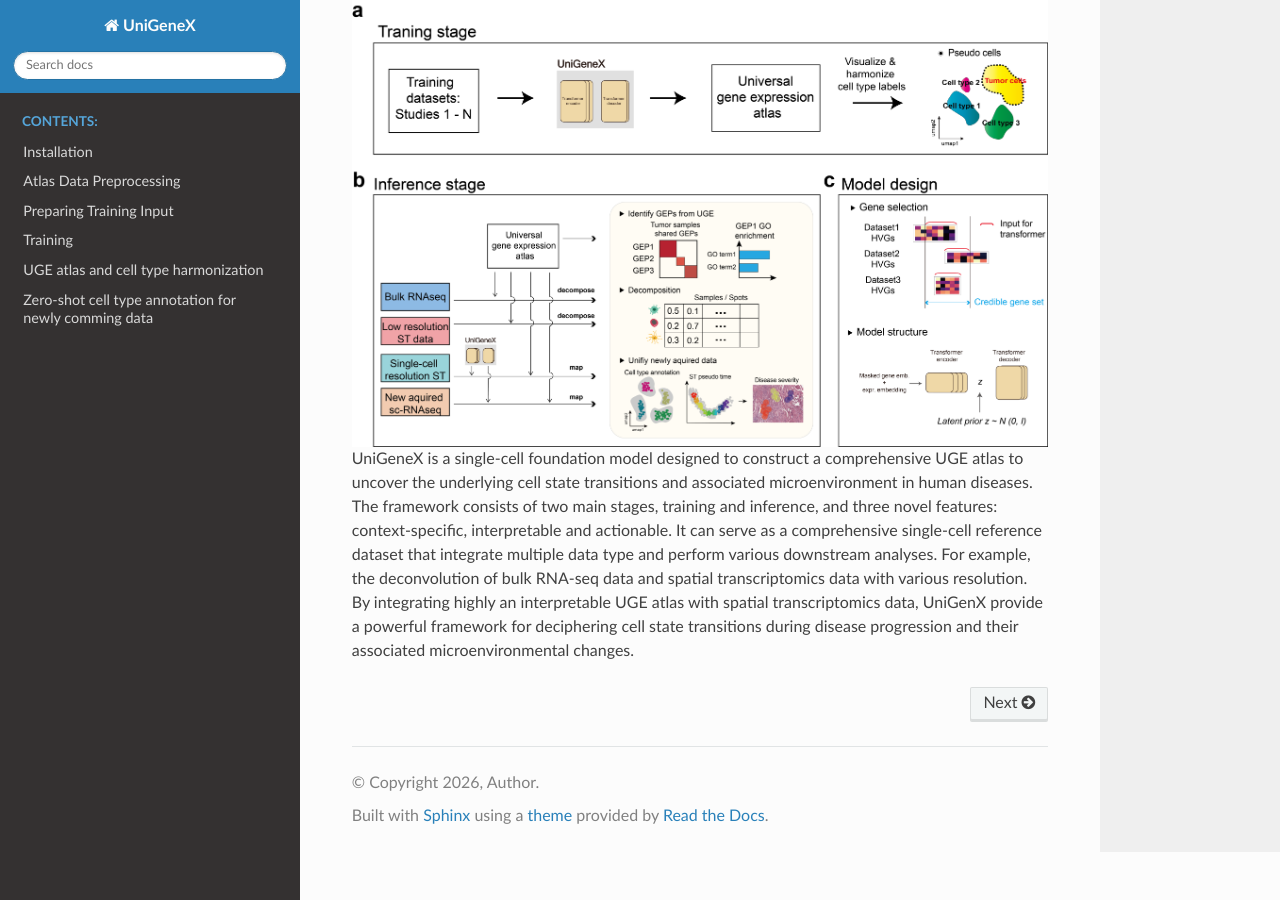
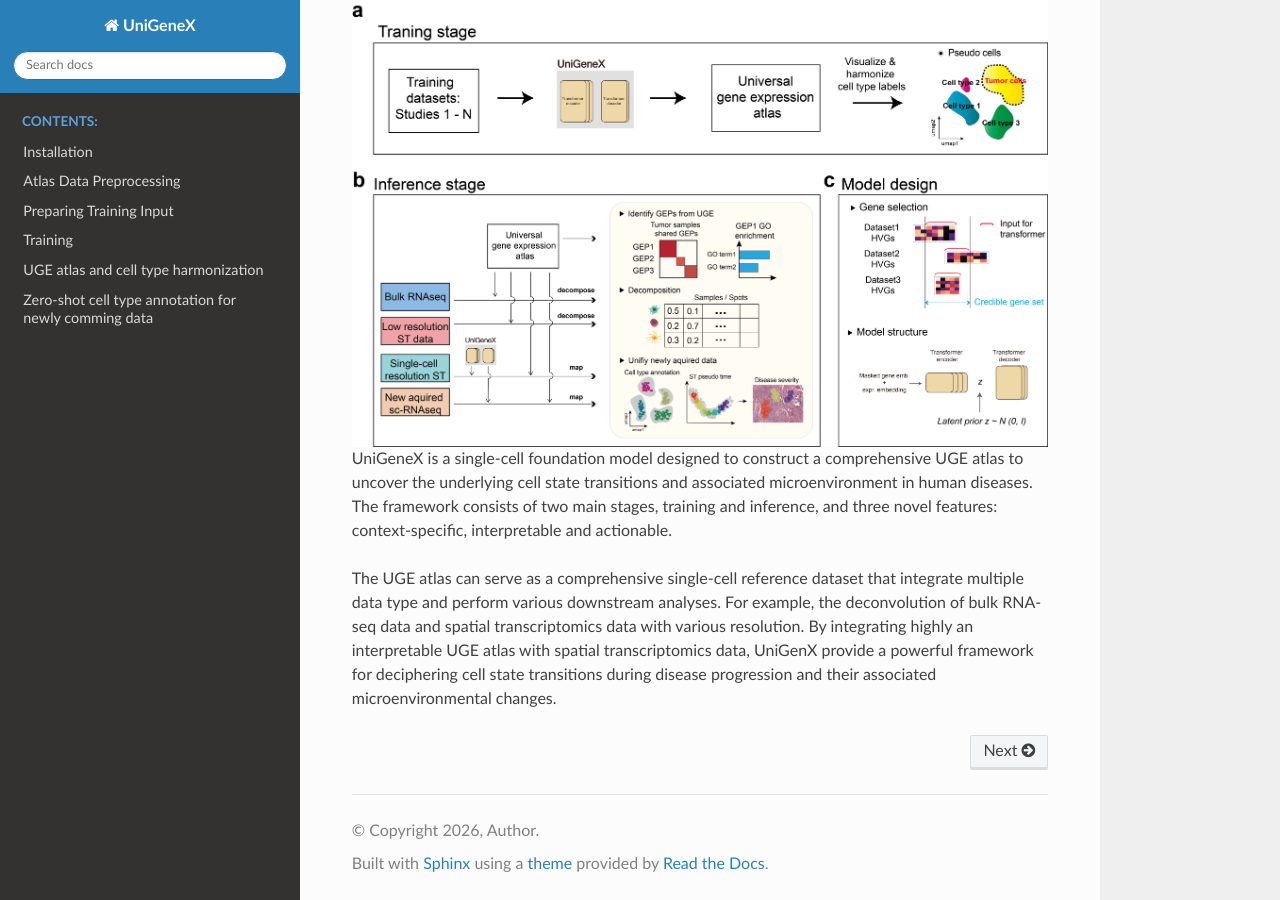
Before and after one commit to xwanaf/UniGeneX, a Sphinx documentation site: the page built from docs/index.rst, in a window 1280 px wide and 900 px high, scrolled down 845 px. Built offline with Sphinx 7.4.7 and the Read the Docs theme 3.1.0, drawn with Linux system fonts in a browser that asks for light colours; pages that are not in the unit, such as notebooks, are missing from menus.

Commit message:
Add documentation source files

```diff
--- a/docs/index.rst
+++ b/docs/index.rst
@@ -24,4 +24,6 @@
    :alt: UniGeneX Workflow
    :align: center
 
-UniGeneX is a single-cell foundation model designed to construct a comprehensive UGE atlas to uncover the underlying cell state transitions and associated microenvironment in human diseases. The framework consists of two main stages, training and inference, and three novel features: context-specific, interpretable and actionable. It can serve as a comprehensive single-cell reference dataset that integrate multiple data type and perform various downstream analyses. For example, the deconvolution of bulk RNA-seq data and spatial transcriptomics data with various resolution. By integrating highly an interpretable UGE atlas with spatial transcriptomics data, UniGenX provide a powerful framework for deciphering cell state transitions during disease progression and their associated microenvironmental changes.
+UniGeneX is a single-cell foundation model designed to construct a comprehensive UGE atlas to uncover the underlying cell state transitions and associated microenvironment in human diseases. The framework consists of two main stages, training and inference, and three novel features: context-specific, interpretable and actionable.
+
+The UGE atlas can serve as a comprehensive single-cell reference dataset that integrate multiple data type and perform various downstream analyses. For example, the deconvolution of bulk RNA-seq data and spatial transcriptomics data with various resolution. By integrating highly an interpretable UGE atlas with spatial transcriptomics data, UniGenX provide a powerful framework for deciphering cell state transitions during disease progression and their associated microenvironmental changes.
```
